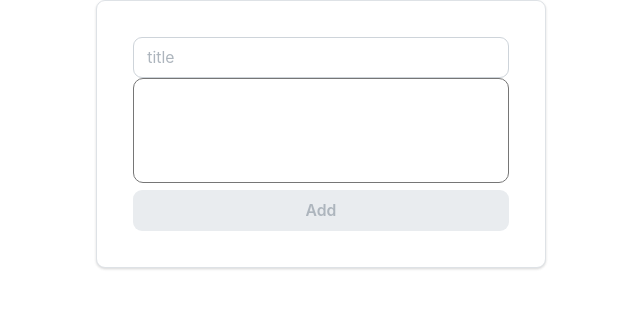
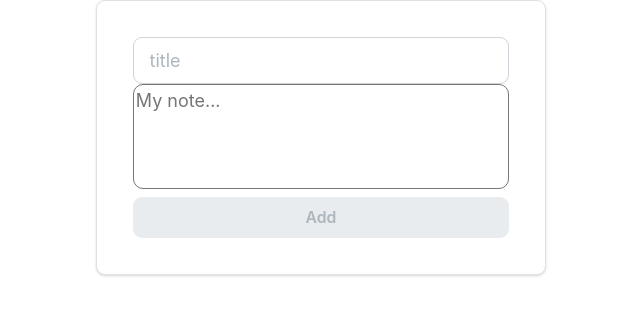
Before and after one commit to MosheLevC/techtroop-QuickNotes-project, a React (Vite) app: page / in a window 1280 px wide. Shown: the top 316 px of the page, without its empty margins (319-959 px from the left). Built offline with nearby package versions, Linux system fonts and the light colour scheme.

Commit message:
feat: add placeholder text to textarea in NoteForm for better user guidance

```diff
--- a/src/NoteForm.jsx
+++ b/src/NoteForm.jsx
@@ -15,8 +15,8 @@ const NoteForm = ({ handleOnSubmit }) => {
 
   return (
     <Paper shadow="xs" withBorder p="xl" className="note-form">
-      <TextInput name="title" placeholder="title" value={currentNote.title} onChange={handleChange} />
-      <textarea name="body" value={currentNote.body} onChange={handleChange}></textarea>
+      <TextInput name="title" placeholder="title" size="md" value={currentNote.title} onChange={handleChange} />
+      <textarea name="body" placeholder="My note..." value={currentNote.body} onChange={handleChange}></textarea>
       <Button
         onClick={() => {
           if (currentNote.body) {
```
